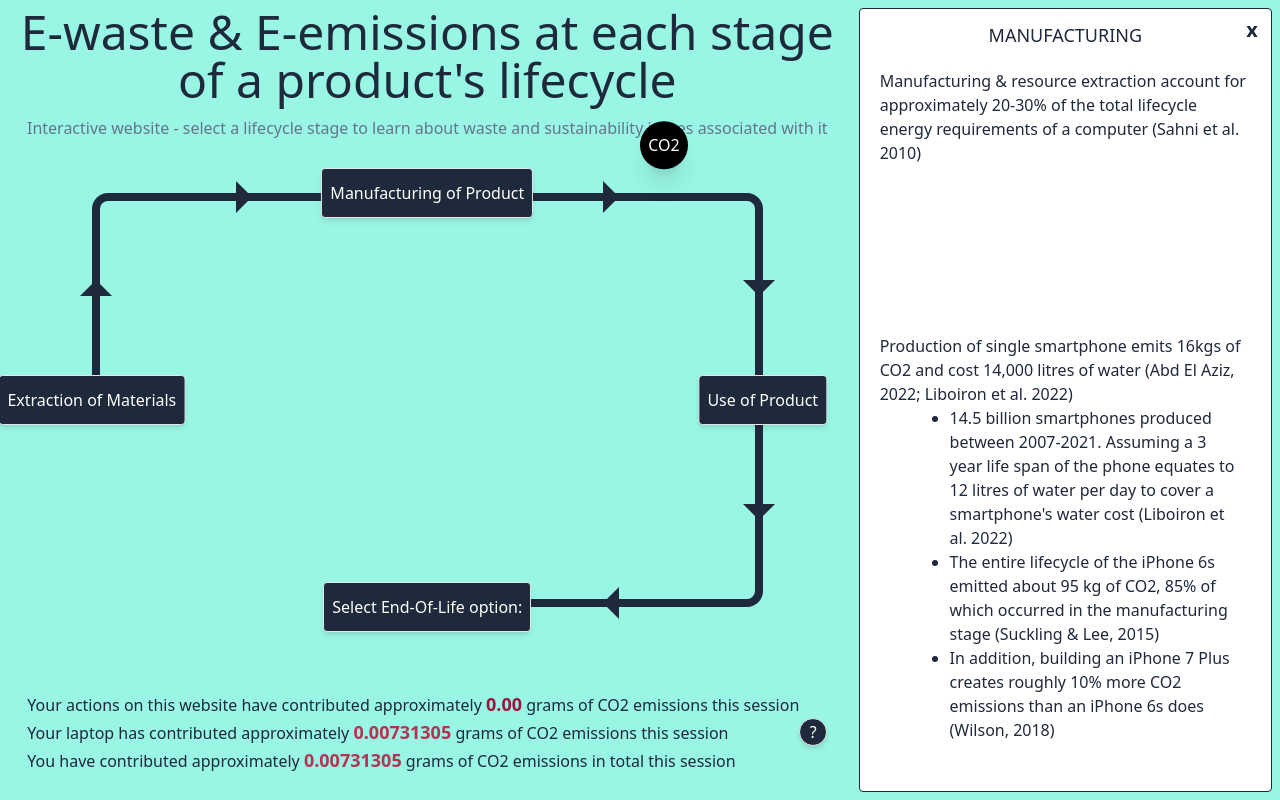
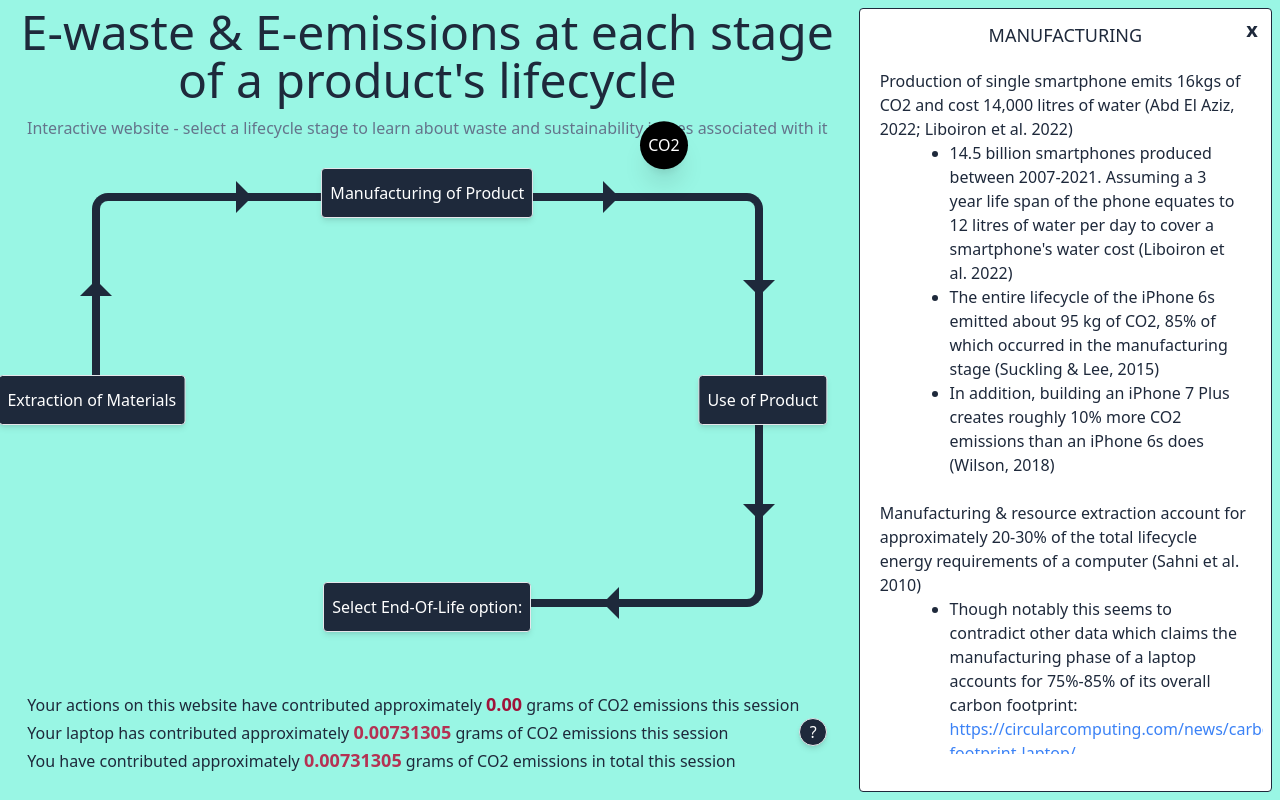
Before and after one commit to dk-chevalier/soci30016-A2, a React (Vite) app in the folder SOCI30016-A2/: page /manufacturing in a window 1280 px wide. Built offline with nearby package versions, Linux system fonts and the light colour scheme.

Commit message:
added some data to mining and manufacturing pages

```diff
--- a/SOCI30016-A2/src/pages/Manufacturing.jsx
+++ b/SOCI30016-A2/src/pages/Manufacturing.jsx
@@ -4,14 +4,7 @@ function Manufacturing() {
   return (
     <>
       <Info name="MANUFACTURING">
-        <div className="flex flex-col content-center h-full w-full py-3 px-3">
-          <div className="h-full w-full flex flex-col gap-10">
-            <div>
-              Manufacturing & resource extraction account for approximately
-              20-30% of the total lifecycle energy requirements of a computer
-              (Sahni et al. 2010)
-            </div>
-          </div>
+        <div className="flex flex-col content-center h-full w-full py-3 px-3 gap-6">
           <div className="h-full w-full flex flex-col gap-10">
             <div>
               Production of single smartphone emits 16kgs of CO2 and cost 14,000
@@ -38,6 +31,33 @@ function Manufacturing() {
               </ul>
             </div>
           </div>
+          <div className="h-full w-full flex flex-col gap-10">
+            <div>
+              Manufacturing & resource extraction account for approximately
+              20-30% of the total lifecycle energy requirements of a computer
+              (Sahni et al. 2010)
+              <ul
+                className="flex flex-col justify-around content-end items-end self-end justify-self-endpy-3 px-3"
+                style={{ listStyle: "disc" }}
+              >
+                <li className="w-5/6">
+                  <p>
+                    Though notably this seems to contradict other data which
+                    claims the manufacturing phase of a laptop accounts for
+                    75%-85% of its overall carbon footprint:
+                  </p>
+                  <a
+                    href="https://circularcomputing.com/news/carbon-footprint-laptop/"
+                    target="_blank"
+                    rel="noreferrer noopener"
+                    className="text-blue-500"
+                  >
+                    https://circularcomputing.com/news/carbon-footprint-laptop/
+                  </a>
+                </li>
+              </ul>
+            </div>
+          </div>
         </div>
       </Info>
     </>
--- a/SOCI30016-A2/src/pages/Mining.jsx
+++ b/SOCI30016-A2/src/pages/Mining.jsx
@@ -12,6 +12,25 @@ function Mining() {
               (Sahni et al. 2010)
             </div>
           </div>
+
+          <div className="h-full w-full flex flex-col gap-10">
+            <div>
+              <p>
+                1,200kgs of earth is mined when constructing a laptop, with
+                laptop components often containing mercury, lead, chromium, and
+                other heavy metals:
+              </p>
+
+              <a
+                href="https://circularcomputing.com/news/carbon-footprint-laptop/"
+                target="_blank"
+                rel="noreferrer noopener"
+                className="text-blue-500"
+              >
+                https://circularcomputing.com/news/carbon-footprint-laptop/
+              </a>
+            </div>
+          </div>
         </div>
       </Info>
     </>
```
